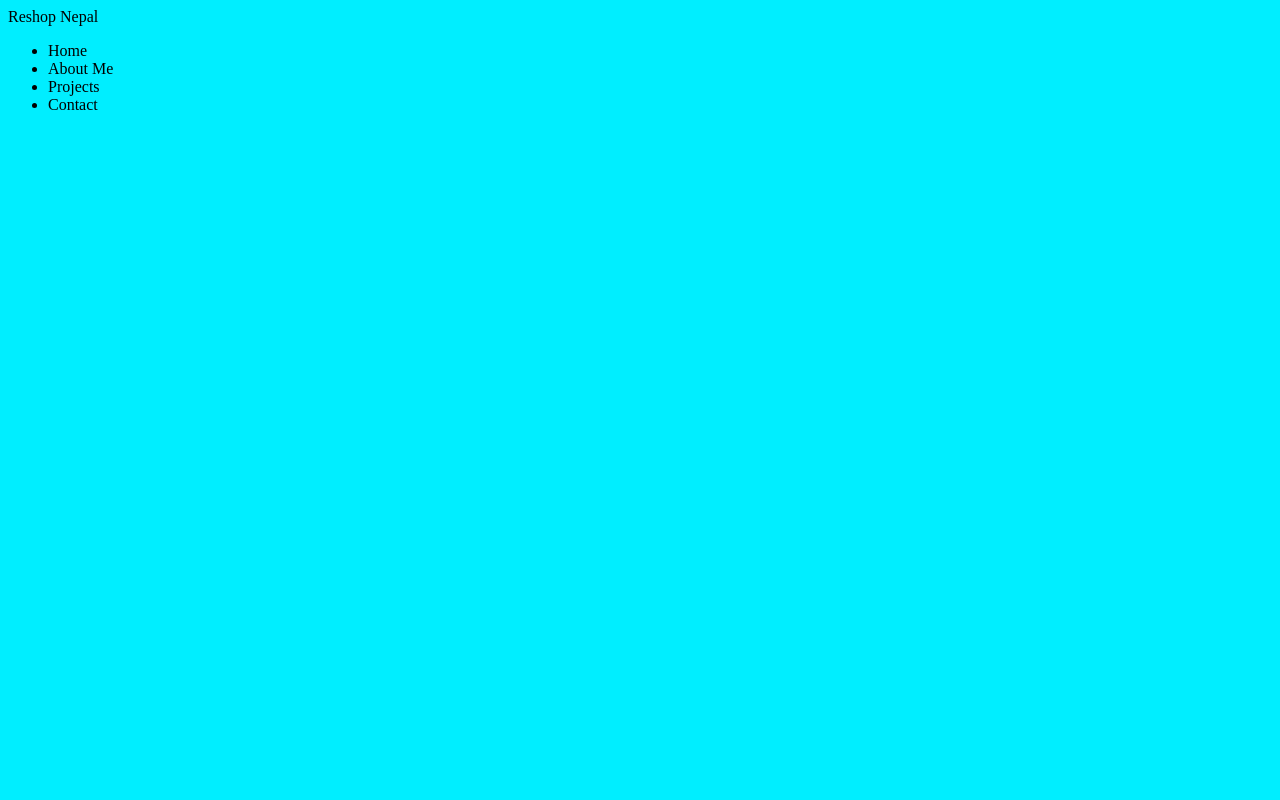
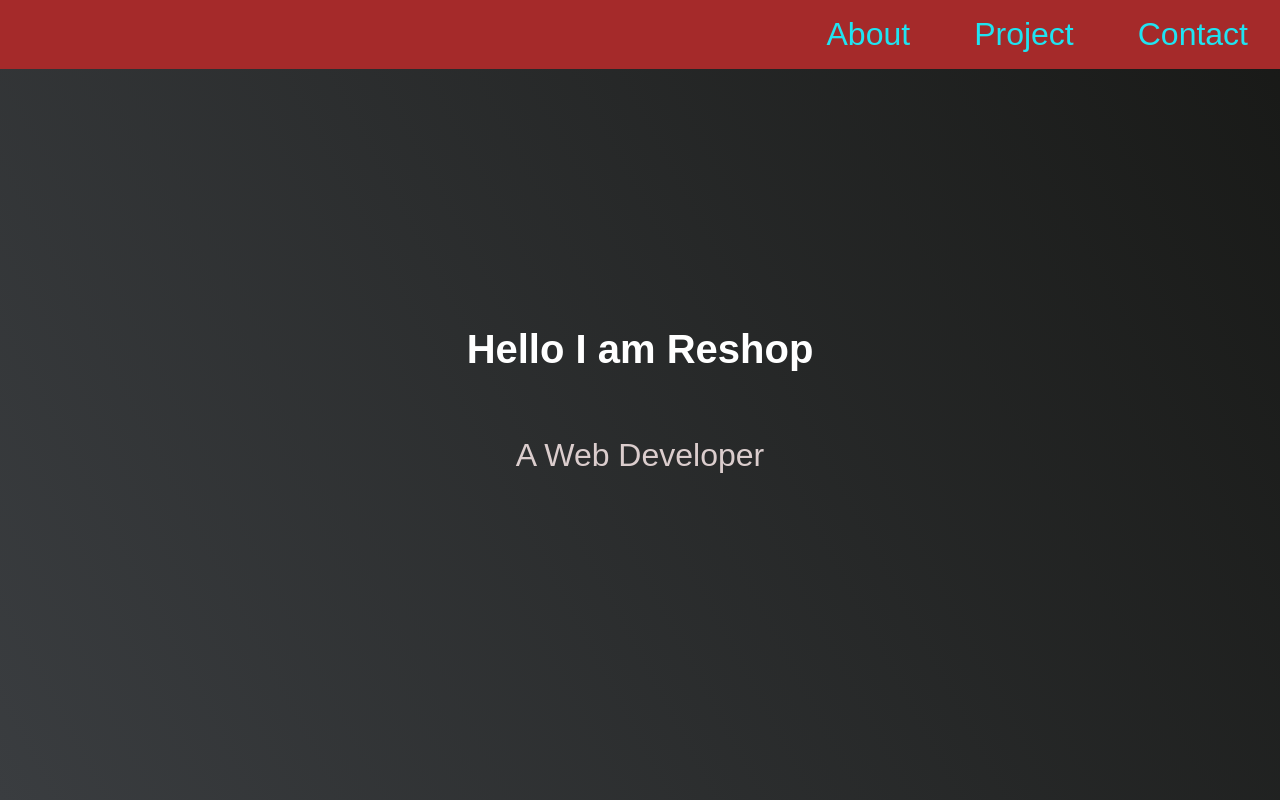
Before and after one commit to reshon17/reshon17.github.io, a plain HTML site: page index.html in a window 1280 px wide. Drawn offline with Linux system fonts and the light colour scheme.

Commit message:
Made some changes

```diff
--- a/css/style.css
+++ b/css/style.css
@@ -1,3 +1,59 @@
-body {
-    background-color: rgb(0, 238, 255);
+body{
+    font-family: 'poppins', sans-serif;
+    margin: 0;
+    padding: 0;
 }
+
+#navbar{
+    background-color: rgb(165, 42, 42);
+    position: fixed;
+    top: 0;
+    left: 0;
+    width: 100%;
+    display: flex;
+    justify-content: flex-end;
+}
+#nav-list{
+    display: flex;
+    flex-direction: row;
+}
+li{
+    list-style: none;
+}
+
+a{
+    color: rgb(32, 227, 241);
+    text-decoration: none;
+    font-size: 2em;
+    padding: 1rem 2rem;
+}
+
+a:hover{
+  background-color: bisque;
+}
+
+#welcome-section{
+  width: 100%;
+  height: 100vh;
+  display: flex;
+  flex-direction: column;
+  align-items: center;
+  justify-content: center;
+  background-color: black;
+  background-image: linear-gradient(
+    62deg,
+    #3a3d40 0%,
+    #181917 100%
+  );
+}
+h1{
+  color: white;
+  font-size: 2.5rem;
+  font-weight: 750;
+}
+
+#welcome-section > p{
+  color:  rgb(219, 205, 205);
+  font-size: 2rem;
+  font-weight: 100;
+}
--- a/index.html
+++ b/index.html
@@ -8,15 +8,29 @@
     <link rel="stylesheet" href="/css/style.css">
 </head>
 <body>
-    <div class="siderbar">
-        Reshop Nepal
-            <ul>
-                <li>Home</li>
-                <li>About Me</li>
-                <li>Projects</li>
-                <li>Contact</li>
-            </ul>
-    </div>
+    <nav id="navbar">
+        <ul id="nav-list">
+            <li>
+                <a href="#welcome-section">About</a>
+            </li>
+            <li>
+                <a href="#projects">Project</a>
+            </li>
+            <li>
+                <a href="contact">Contact</a>
+            </li>
+        </ul>
+
+    </nav>
+    <section id="welcome-section"
+class="welcome-section">
+        <h1>Hello I am Reshop</h1>
+        <p>A Web Developer</p>
+    </section>
+
+        <section id="Project" class="Projects"></section>
+
+        <section id="Contact" class="Contact"></section>
 
 </body>
 </html>
```
Also changed, not shown: 1 other file.
